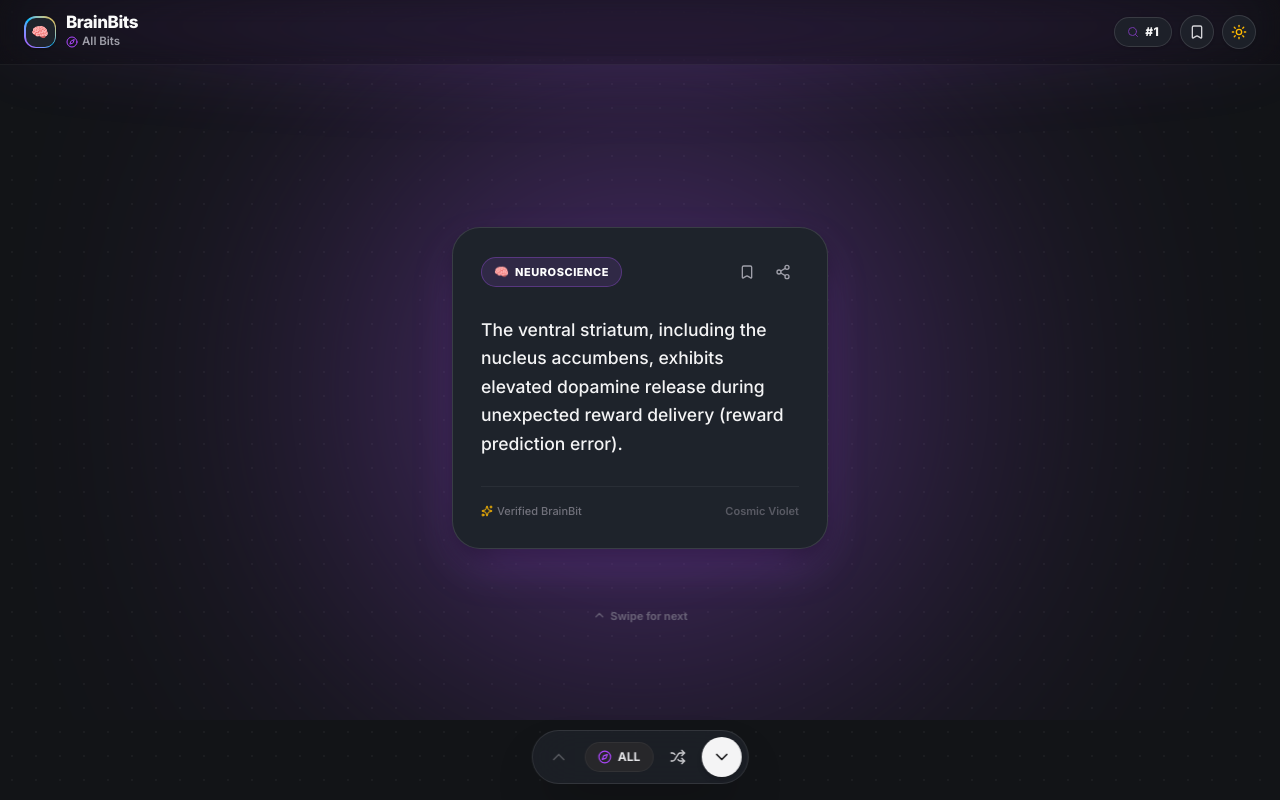
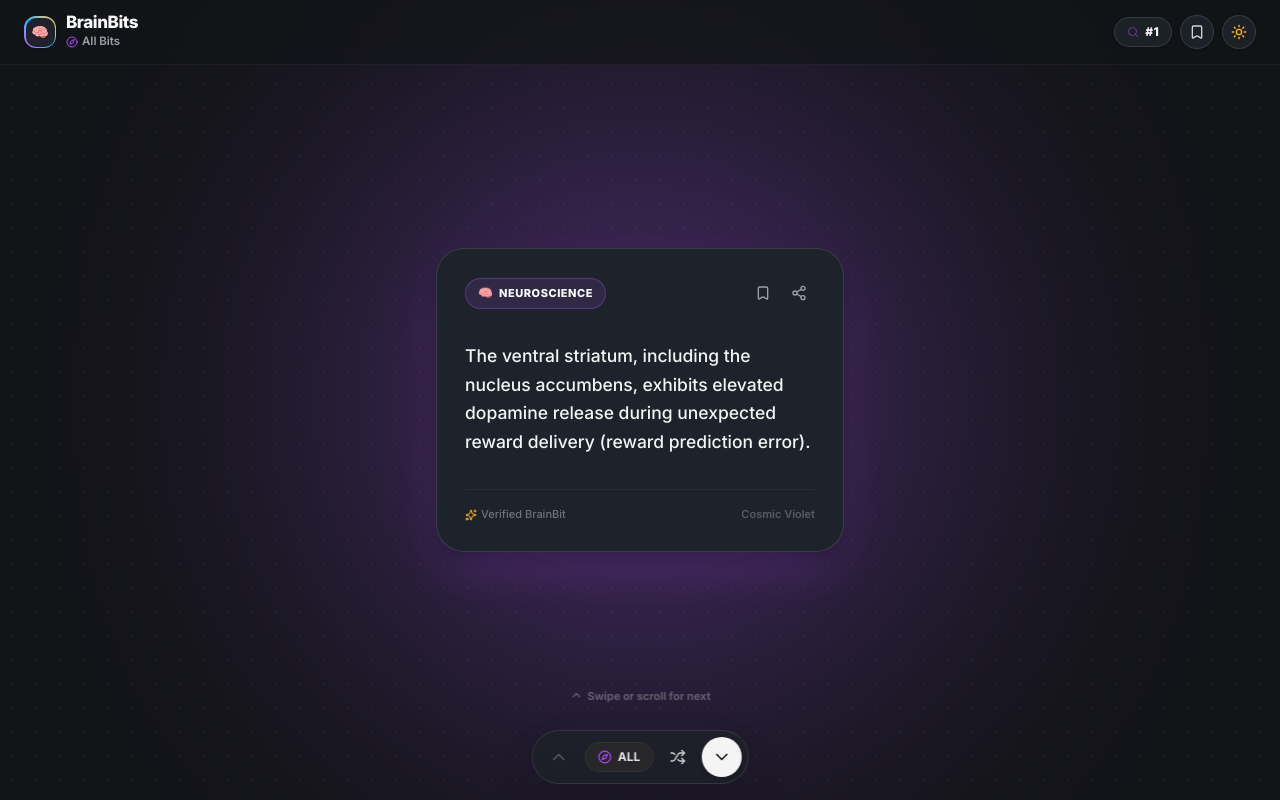
Before and after one commit to ivaodh/brainbites, a React (Vite) app: page / in a window 1280 px wide. Built offline with nearby package versions, Linux system fonts and the light colour scheme.

Commit message:
feat: implement Option A continuous vertical track with native CSS scroll snap and clean neutral status bar

```diff
--- a/src/App.tsx
+++ b/src/App.tsx
@@ -23,7 +23,7 @@ export default function App() {
   const [isJumpModalOpen, setIsJumpModalOpen] = useState<boolean>(false);
 
   // Custom Hooks
-  const { isDark, toggleTheme, syncStatusBarAura } = useTheme();
+  const { isDark, toggleTheme } = useTheme();
   const { bookmarks, isBookmarked, toggleBookmark } = useBookmarks();
 
   // Load dataset
@@ -74,11 +74,6 @@ export default function App() {
   // Current Aura Color
   const currentAura = useMemo(() => getAuraForIndex(currentIndex), [currentIndex]);
 
-  // Dynamically sync Phone Status Bar & Notch with Aura Shade
-  useEffect(() => {
-    syncStatusBarAura(currentAura.hex, isDark);
-  }, [currentAura, isDark, syncStatusBarAura]);
-
   // Save last seen index when browsing 'ALL'
   const handleIndexChange = useCallback((newIdx: number) => {
     setCurrentIndex(newIdx);
@@ -128,11 +123,10 @@ export default function App() {
       {/* PWA Install Banner */}
       <PwaInstallBanner />
 
-      {/* Header with Dynamic Status Bar Aura Bloom */}
+      {/* Header */}
       <Header
         currentIndex={currentIndex}
         currentCategory={category}
-        currentAura={currentAura}
         isDark={isDark}
         onToggleTheme={toggleTheme}
         onOpenCategoryModal={() => setIsCategoryModalOpen(true)}
@@ -144,8 +138,8 @@ export default function App() {
         bookmarkCount={bookmarks.length}
       />
 
-      {/* Main Interactive Physical Card Deck */}
-      <main className="flex-1 w-full h-full flex flex-col items-center justify-center pt-14 pb-20">
+      {/* Main Continuous Vertical Scroll-Snap Deck */}
+      <main className="flex-1 w-full h-full flex flex-col items-center justify-center">
         {filteredBites.length === 0 ? (
           <div className="flex-1 flex flex-col items-center justify-center p-6 text-center">
             <span className="text-4xl mb-3">⭐</span>
--- a/src/components/Deck.tsx
+++ b/src/components/Deck.tsx
@@ -1,4 +1,4 @@
-import React, { useRef, useEffect, useCallback, useState } from 'react';
+import React, { useRef, useEffect, useState, useCallback } from 'react';
 import { ChevronUp } from 'lucide-react';
 import { BrainBite, AuraColor } from '../types';
 import { Card } from './Card';
@@ -25,219 +25,99 @@ export const Deck: React.FC<DeckProps> = ({
   isDark,
 }) => {
   const containerRef = useRef<HTMLDivElement>(null);
-  const activeCardRef = useRef<HTMLDivElement>(null);
-  const nextCardRef = useRef<HTMLDivElement>(null);
-  const prevCardRef = useRef<HTMLDivElement>(null);
+  const [containerHeight, setContainerHeight] = useState<number>(() => {
+    return typeof window !== 'undefined' ? window.innerHeight : 800;
+  });
 
-  // Gesture tracking refs
-  const isDragging = useRef<boolean>(false);
-  const startY = useRef<number>(0);
-  const currentY = useRef<number>(0);
-  const startTime = useRef<number>(0);
-  const isAnimating = useRef<boolean>(false);
-  const rafId = useRef<number | null>(null);
-
-  // Track drag direction state to show only the relevant incoming card during drag
-  const [dragDirection, setDragDirection] = useState<'up' | 'down' | null>(null);
+  const isScrollingProgrammatically = useRef<boolean>(false);
+  const scrollTimeout = useRef<ReturnType<typeof setTimeout> | null>(null);
+  const lastReportedIndex = useRef<number>(currentIndex);
 
   const { light } = useHaptics();
 
-  // Reset all card styles to clean idle state
-  const resetCardStyles = useCallback(() => {
-    if (activeCardRef.current) {
-      activeCardRef.current.style.transition = 'transform 0.28s cubic-bezier(0.2, 0.9, 0.3, 1), opacity 0.28s ease-out';
-      activeCardRef.current.style.transform = 'translate3d(0, 0, 0)';
-      activeCardRef.current.style.opacity = '1';
-    }
-    if (nextCardRef.current) {
-      nextCardRef.current.style.transition = 'transform 0.28s cubic-bezier(0.2, 0.9, 0.3, 1), opacity 0.28s ease-out';
-      nextCardRef.current.style.transform = 'translate3d(0, calc(100% + 32px), 0)';
-      nextCardRef.current.style.opacity = '0';
-    }
-    if (prevCardRef.current) {
-      prevCardRef.current.style.transition = 'transform 0.28s cubic-bezier(0.2, 0.9, 0.3, 1), opacity 0.28s ease-out';
-      prevCardRef.current.style.transform = 'translate3d(0, calc(-100% - 32px), 0)';
-      prevCardRef.current.style.opacity = '0';
-    }
-    setDragDirection(null);
+  // Measure container height accurately
+  useEffect(() => {
+    const updateHeight = () => {
+      if (containerRef.current) {
+        const h = containerRef.current.clientHeight;
+        if (h > 0) setContainerHeight(h);
+      }
+    };
+
+    updateHeight();
+    window.addEventListener('resize', updateHeight);
+
+    const observer = new ResizeObserver(updateHeight);
+    if (containerRef.current) observer.observe(containerRef.current);
+
+    return () => {
+      window.removeEventListener('resize', updateHeight);
+      observer.disconnect();
+    };
   }, []);
 
-  // Update card positions during drag with 120fps direct transform
-  const updateDragTransforms = (diffY: number) => {
-    if (rafId.current) cancelAnimationFrame(rafId.current);
+  // Sync scroll position when currentIndex changes externally (buttons, jump, random)
+  useEffect(() => {
+    const container = containerRef.current;
+    if (!container || containerHeight <= 0) return;
 
-    rafId.current = requestAnimationFrame(() => {
-      const isTopBound = currentIndex === 0 && diffY > 0;
-      const isBottomBound = currentIndex === bites.length - 1 && diffY < 0;
-      const resistance = isTopBound || isBottomBound ? 0.25 : 1;
-      const effectiveY = diffY * resistance;
+    const targetTop = currentIndex * containerHeight;
+    const currentTop = container.scrollTop;
 
-      if (effectiveY < -4) {
-        if (dragDirection !== 'up') setDragDirection('up');
-      } else if (effectiveY > 4) {
-        if (dragDirection !== 'down') setDragDirection('down');
-      }
+    if (Math.abs(currentTop - targetTop) > 6) {
+      isScrollingProgrammatically.current = true;
+      lastReportedIndex.current = currentIndex;
 
-      // Active Card follows finger
-      if (activeCardRef.current) {
-        activeCardRef.current.style.transition = 'none';
-        activeCardRef.current.style.transform = `translate3d(0, ${effectiveY}px, 0)`;
-        activeCardRef.current.style.opacity = '1';
-      }
+      container.scrollTo({
+        top: targetTop,
+        behavior: 'smooth',
+      });
 
-      // Incoming Next Card (cleanly positioned below active card)
-      if (effectiveY < 0 && nextCardRef.current) {
-        nextCardRef.current.style.transition = 'none';
-        nextCardRef.current.style.transform = `translate3d(0, calc(100% + 24px + ${effectiveY}px), 0)`;
-        nextCardRef.current.style.opacity = '1';
-      }
+      if (scrollTimeout.current) clearTimeout(scrollTimeout.current);
+      scrollTimeout.current = setTimeout(() => {
+        isScrollingProgrammatically.current = false;
+      }, 400);
+    }
+  }, [currentIndex, containerHeight]);
 
-      // Incoming Prev Card (cleanly positioned above active card)
-      if (effectiveY > 0 && prevCardRef.current) {
-        prevCardRef.current.style.transition = 'none';
-        prevCardRef.current.style.transform = `translate3d(0, calc(-100% - 24px + ${effectiveY}px), 0)`;
-        prevCardRef.current.style.opacity = '1';
-      }
-    });
-  };
+  // Handle native scroll and snap change detection
+  const handleScroll = useCallback(() => {
+    if (isScrollingProgrammatically.current || containerHeight <= 0) return;
 
-  const handleNext = useCallback(() => {
-    if (currentIndex < bites.length - 1 && !isAnimating.current) {
-      isAnimating.current = true;
-      setDragDirection('up');
+    const container = containerRef.current;
+    if (!container) return;
+
+    const scrollTop = container.scrollTop;
+    const newIdx = Math.round(scrollTop / containerHeight);
+
+    if (newIdx >= 0 && newIdx < bites.length && newIdx !== lastReportedIndex.current) {
+      lastReportedIndex.current = newIdx;
       light();
-
-      // Animate active card out to top
-      if (activeCardRef.current) {
-        activeCardRef.current.style.transition = 'transform 0.28s cubic-bezier(0.22, 1, 0.36, 1), opacity 0.22s ease-out';
-        activeCardRef.current.style.transform = 'translate3d(0, calc(-100% - 32px), 0)';
-        activeCardRef.current.style.opacity = '0';
-      }
-
-      // Animate next card into view from bottom
-      if (nextCardRef.current) {
-        nextCardRef.current.style.transition = 'transform 0.28s cubic-bezier(0.22, 1, 0.36, 1), opacity 0.28s ease-out';
-        nextCardRef.current.style.transform = 'translate3d(0, 0, 0)';
-        nextCardRef.current.style.opacity = '1';
-      }
-
-      setTimeout(() => {
-        onChangeIndex(currentIndex + 1);
-        resetCardStyles();
-        isAnimating.current = false;
-      }, 290);
+      onChangeIndex(newIdx);
     }
-  }, [currentIndex, bites.length, onChangeIndex, light, resetCardStyles]);
-
-  const handlePrev = useCallback(() => {
-    if (currentIndex > 0 && !isAnimating.current) {
-      isAnimating.current = true;
-      setDragDirection('down');
-      light();
-
-      // Animate active card out to bottom
-      if (activeCardRef.current) {
-        activeCardRef.current.style.transition = 'transform 0.28s cubic-bezier(0.22, 1, 0.36, 1), opacity 0.22s ease-out';
-        activeCardRef.current.style.transform = 'translate3d(0, calc(100% + 32px), 0)';
-        activeCardRef.current.style.opacity = '0';
-      }
-
-      // Animate prev card into view from top
-      if (prevCardRef.current) {
-        prevCardRef.current.style.transition = 'transform 0.28s cubic-bezier(0.22, 1, 0.36, 1), opacity 0.28s ease-out';
-        prevCardRef.current.style.transform = 'translate3d(0, 0, 0)';
-        prevCardRef.current.style.opacity = '1';
-      }
-
-      setTimeout(() => {
-        onChangeIndex(currentIndex - 1);
-        resetCardStyles();
-        isAnimating.current = false;
-      }, 290);
-    }
-  }, [currentIndex, onChangeIndex, light, resetCardStyles]);
-
-  // Pointer gesture handlers
-  const onPointerDown = (e: React.PointerEvent) => {
-    if (isAnimating.current) return;
-    isDragging.current = true;
-    startY.current = e.clientY;
-    currentY.current = e.clientY;
-    startTime.current = Date.now();
-    (e.target as HTMLElement).setPointerCapture?.(e.pointerId);
-  };
-
-  const onPointerMove = (e: React.PointerEvent) => {
-    if (!isDragging.current || isAnimating.current) return;
-    currentY.current = e.clientY;
-    const diff = currentY.current - startY.current;
-    updateDragTransforms(diff);
-  };
-
-  const onPointerUp = (e: React.PointerEvent) => {
-    if (!isDragging.current || isAnimating.current) return;
-    isDragging.current = false;
-    (e.target as HTMLElement).releasePointerCapture?.(e.pointerId);
-
-    const diff = currentY.current - startY.current;
-    const duration = Date.now() - startTime.current;
-    const velocity = Math.abs(diff) / Math.max(duration, 1);
-
-    const SWIPE_THRESHOLD = 50;
-    const isFlick = velocity > 0.35 && Math.abs(diff) > 20;
-
-    if ((diff < -SWIPE_THRESHOLD || (isFlick && diff < 0)) && currentIndex < bites.length - 1) {
-      handleNext();
-    } else if ((diff > SWIPE_THRESHOLD || (isFlick && diff > 0)) && currentIndex > 0) {
-      handlePrev();
-    } else {
-      resetCardStyles();
-    }
-  };
+  }, [bites.length, containerHeight, onChangeIndex, light]);
 
   // Keyboard navigation
   useEffect(() => {
     const handleKeyDown = (e: KeyboardEvent) => {
+      const container = containerRef.current;
+      if (!container || containerHeight <= 0) return;
+
       if (e.key === 'ArrowDown' || e.key === ' ' || e.key === 'j') {
         e.preventDefault();
-        handleNext();
+        if (currentIndex < bites.length - 1) {
+          onChangeIndex(currentIndex + 1);
+        }
       } else if (e.key === 'ArrowUp' || e.key === 'k') {
         e.preventDefault();
-        handlePrev();
+        if (currentIndex > 0) {
+          onChangeIndex(currentIndex - 1);
+        }
       }
     };
     window.addEventListener('keydown', handleKeyDown);
     return () => window.removeEventListener('keydown', handleKeyDown);
-  }, [handleNext, handlePrev]);
-
-  // Mouse Wheel / Trackpad scroll listener
-  useEffect(() => {
-    let lastWheelTime = 0;
-    const handleWheel = (e: WheelEvent) => {
-      const now = Date.now();
-      if (now - lastWheelTime < 420 || isAnimating.current) return;
-
-      if (Math.abs(e.deltaY) > 28) {
-        lastWheelTime = now;
-        if (e.deltaY > 0) {
-          handleNext();
-        } else {
-          handlePrev();
-        }
-      }
-    };
-
-    const node = containerRef.current;
-    if (node) {
-      node.addEventListener('wheel', handleWheel, { passive: true });
-      return () => node.removeEventListener('wheel', handleWheel);
-    }
-  }, [handleNext, handlePrev]);
-
-  // Clean initial state on index change
-  useEffect(() => {
-    resetCardStyles();
-  }, [currentIndex, resetCardStyles]);
+  }, [currentIndex, bites.length, containerHeight, onChangeIndex]);
 
   if (!bites || bites.length === 0) {
     return (
@@ -247,20 +127,17 @@ export const Deck: React.FC<DeckProps> = ({
     );
   }
 
-  const currentBite = bites[currentIndex];
-  const nextBite = currentIndex < bites.length - 1 ? bites[currentIndex + 1] : null;
-  const prevBite = currentIndex > 0 ? bites[currentIndex - 1] : null;
+  // Virtual window calculation (renders 7 cards around current view for 0 memory overhead)
+  const windowSize = 3;
+  const startIdx = Math.max(0, currentIndex - windowSize);
+  const endIdx = Math.min(bites.length, currentIndex + windowSize + 1);
+
+  const topSpacerHeight = startIdx * containerHeight;
+  const bottomSpacerHeight = (bites.length - endIdx) * containerHeight;
 
   return (
-    <div
-      ref={containerRef}
-      onPointerDown={onPointerDown}
-      onPointerMove={onPointerMove}
-      onPointerUp={onPointerUp}
-      onPointerCancel={onPointerUp}
-      className="relative flex-1 w-full h-full flex flex-col items-center justify-center overflow-hidden touch-none select-none cursor-grab active:cursor-grabbing"
-    >
-      {/* Dynamic Ambient Background Aura Glow */}
+    <div className="relative w-full h-full flex flex-col items-center justify-center overflow-hidden">
+      {/* Ambient Background Aura Radial Glow */}
       <div
         className="absolute top-1/2 left-1/2 -translate-x-1/2 -translate-y-1/2 w-[580px] h-[580px] rounded-full pointer-events-none blur-[150px] opacity-25 dark:opacity-40 transition-colors duration-700 ease-out"
         style={{
@@ -268,71 +145,52 @@ export const Deck: React.FC<DeckProps> = ({
         }}
       />
 
-      {/* Clean Physical Card Stage (Single crisp card when idle, clean motion during swipe) */}
-      <div className="relative z-10 w-full max-w-[440px] flex items-center justify-center px-4 will-change-transform">
-        {/* PREVIOUS CARD (only rendered above when pulling down or during prev animation) */}
-        {prevBite && (
-          <div
-            ref={prevCardRef}
-            className={`absolute inset-x-0 pointer-events-none will-change-transform ${
-              dragDirection === 'down' ? 'visible' : 'invisible'
-            }`}
-            style={{
-              transform: 'translate3d(0, calc(-100% - 32px), 0)',
-              opacity: 0,
-            }}
-          >
-            <Card
-              bite={prevBite}
-              aura={getAuraForIndex(currentIndex - 1)}
-              isBookmarked={isBookmarked(prevBite)}
-              onToggleBookmark={() => {}}
-              index={currentIndex - 1}
-              isDark={isDark}
-            />
-          </div>
+      {/* Native Continuous Vertical Scroll-Snap Track */}
+      <div
+        ref={containerRef}
+        onScroll={handleScroll}
+        className="relative z-10 w-full h-full overflow-y-auto no-scrollbar overscroll-y-contain select-none"
+        style={{
+          scrollSnapType: 'y mandatory',
+          scrollBehavior: 'smooth',
+        }}
+      >
+        {/* Top Virtual Spacer */}
+        {topSpacerHeight > 0 && (
+          <div style={{ height: `${topSpacerHeight}px` }} aria-hidden="true" />
         )}
 
-        {/* ACTIVE CARD (The only card visible when idle) */}
-        <div
-          ref={activeCardRef}
-          className="w-full relative z-20 will-change-transform"
-          style={{
-            transform: 'translate3d(0, 0, 0)',
-            opacity: 1,
-          }}
-        >
-          <Card
-            bite={currentBite}
-            aura={currentAura}
-            isBookmarked={isBookmarked(currentBite)}
-            onToggleBookmark={() => onToggleBookmark(currentBite)}
-            index={currentIndex}
-            isDark={isDark}
-          />
-        </div>
+        {/* Visible Window of Cards in Continuous Physical Sequence */}
+        {bites.slice(startIdx, endIdx).map((bite, i) => {
+          const actualIndex = startIdx + i;
+          const aura = getAuraForIndex(actualIndex);
 
-        {/* NEXT CARD (only rendered below when pulling up or during next animation) */}
-        {nextBite && (
-          <div
-            ref={nextCardRef}
-            className={`absolute inset-x-0 pointer-events-none will-change-transform ${
-              dragDirection === 'up' ? 'visible' : 'invisible'
-            }`}
-            style={{
-              transform: 'translate3d(0, calc(100% + 32px), 0)',
-              opacity: 0,
-            }}
-          >
-            <Card
-              bite={nextBite}
-              aura={getAuraForIndex(currentIndex + 1)}
-              isBookmarked={isBookmarked(nextBite)}
-              onToggleBookmark={() => {}}
-              index={currentIndex + 1}
-              isDark={isDark}
-            />
-          </div>
+          return (
+            <div
+              key={`${actualIndex}_${bite.text.substring(0, 15)}`}
+              data-card-index={actualIndex}
+              className="w-full flex items-center justify-center px-4"
+              style={{
+                height: `${containerHeight}px`,
+                scrollSnapAlign: 'center',
+                scrollSnapStop: 'always',
+              }}
+            >
+              <Card
+                bite={bite}
+                aura={aura}
+                isBookmarked={isBookmarked(bite)}
+                onToggleBookmark={() => onToggleBookmark(bite)}
+                index={actualIndex}
+                isDark={isDark}
+              />
+            </div>
+          );
+        })}
+
+        {/* Bottom Virtual Spacer */}
+        {bottomSpacerHeight > 0 && (
+          <div style={{ height: `${bottomSpacerHeight}px` }} aria-hidden="true" />
         )}
       </div>
 
@@ -340,7 +198,7 @@ export const Deck: React.FC<DeckProps> = ({
       <div className="absolute bottom-24 left-1/2 -translate-x-1/2 z-20 flex flex-col items-center gap-1 opacity-50 hover:opacity-90 transition-opacity pointer-events-none">
         <div className="flex items-center gap-1 text-[11px] font-bold text-zinc-500 dark:text-zinc-400">
           <ChevronUp className="w-3.5 h-3.5 animate-bounce" />
-          <span>Swipe for next</span>
+          <span>Swipe or scroll for next</span>
         </div>
       </div>
     </div>
--- a/src/components/Header.tsx
+++ b/src/components/Header.tsx
@@ -1,12 +1,11 @@
 import React from 'react';
 import { Sun, Moon, Bookmark, Compass, Search } from 'lucide-react';
-import { CategoryFilter, AuraColor } from '../types';
+import { CategoryFilter } from '../types';
 import { useHaptics } from '../hooks/useHaptics';
 
 interface HeaderProps {
   currentIndex: number;
   currentCategory: CategoryFilter;
-  currentAura: AuraColor;
   isDark: boolean;
   onToggleTheme: () => void;
   onOpenCategoryModal: () => void;
@@ -18,7 +17,6 @@ interface HeaderProps {
 export const Header: React.FC<HeaderProps> = ({
   currentIndex,
   currentCategory,
-  currentAura,
   isDark,
   onToggleTheme,
   onOpenCategoryModal,
@@ -50,15 +48,7 @@ export const Header: React.FC<HeaderProps> = ({
   };
 
   return (
-    <header className="fixed top-0 left-0 right-0 z-30 flex items-center justify-between px-4 sm:px-6 py-3.5 pt-safe bg-white/20 dark:bg-black/20 backdrop-blur-md border-b border-black/5 dark:border-white/5 transition-colors duration-500">
-      {/* Top Bar Ambient Dynamic Aura Bloom (Extends Aura shade into Phone Status Bar & Notch) */}
-      <div
-        className="absolute top-0 left-0 right-0 h-32 pointer-events-none -z-10 transition-all duration-700 blur-2xl opacity-30 dark:opacity-45"
-        style={{
-          background: `radial-gradient(ellipse 100% 120% at 50% -20%, ${currentAura.hex}, transparent 75%)`,
-        }}
-      />
-
+    <header className="fixed top-0 left-0 right-0 z-30 flex items-center justify-between px-4 sm:px-6 py-3.5 pt-safe bg-white/40 dark:bg-[#121417]/60 backdrop-blur-xl border-b border-black/5 dark:border-white/5 transition-colors duration-500">
       {/* Brand & Category */}
       <div className="flex items-center gap-2.5">
         <div className="w-8 h-8 rounded-xl bg-gradient-to-tr from-purple-500 via-sky-400 to-amber-400 p-[1.5px] shadow-sm flex-shrink-0">
--- a/src/hooks/useTheme.ts
+++ b/src/hooks/useTheme.ts
@@ -1,4 +1,4 @@
-import { useState, useEffect, useCallback } from 'react';
+import { useState, useEffect } from 'react';
 import { ThemeMode } from '../types';
 
 const THEME_KEY = 'brainbits_theme';
@@ -27,6 +27,7 @@ export function useTheme() {
 
   useEffect(() => {
     const root = document.documentElement;
+    const metaTheme = document.querySelector('#theme-color-meta');
 
     const updateActualTheme = () => {
       let resolvedDark = true;
@@ -38,10 +39,13 @@ export function useTheme() {
 
       setIsDark(resolvedDark);
 
+      // Keep phone status bar fixed to clean neutral dark / light background
       if (resolvedDark) {
         root.classList.add('dark');
+        metaTheme?.setAttribute('content', '#121417');
       } else {
         root.classList.remove('dark');
+        metaTheme?.setAttribute('content', '#F8F9FA');
       }
     };
 
@@ -56,26 +60,9 @@ export function useTheme() {
     }
   }, [theme]);
 
-  // Sync phone's native status bar and browser top chrome with active Aura color
-  const syncStatusBarAura = useCallback((auraHex: string, dark: boolean) => {
-    try {
-      const metaTheme = document.querySelector('#theme-color-meta');
-      if (!metaTheme) return;
-
-      // In dark mode: use a deep rich ambient aura tint for the OS status bar
-      // In light mode: use an elegant soft ambient aura tint
-      if (dark) {
-        // Blend aura hex towards dark background
-        metaTheme.setAttribute('content', auraHex);
-      } else {
-        metaTheme.setAttribute('content', '#F8F9FA');
-      }
-    } catch (_) {}
-  }, []);
-
   const toggleTheme = () => {
     setTheme((prev) => (prev === 'dark' ? 'light' : 'dark'));
   };
 
-  return { theme, isDark, setTheme, toggleTheme, syncStatusBarAura };
+  return { theme, isDark, setTheme, toggleTheme };
 }
```
